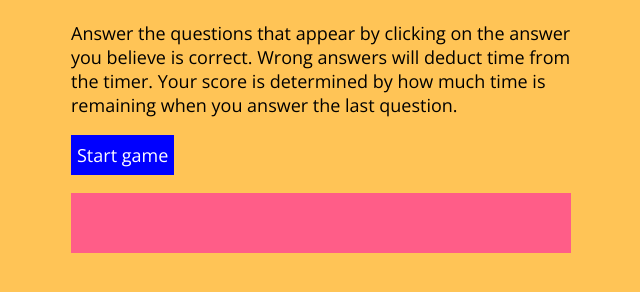
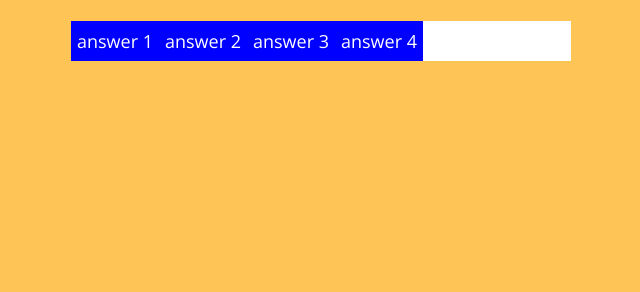
Before and after one commit to vincent-nguyen8931/Quiz-game, a plain HTML site: page index.html in a window 1280 px wide. Both pictures are taken after a click on the button "Start game". Shown: the part 212-504 px from the top of the page, without its empty margins (319-959 px from the left). Drawn offline with nearby package versions, Linux system fonts and the light colour scheme.

Commit message:
create the createResponses function to display possible answers from question object

```diff
--- a/script.js
+++ b/script.js
@@ -2,14 +2,18 @@ var h1Body = document.querySelector("h1")
 var pTag = document.querySelector("p")
 var startBtn = document.querySelector("#start-game")
 var responses = document.querySelector("#Responses")
+var btn1 = document.querySelectorAll("#button1")
+var btn2 = document.querySelectorAll("#button2")
+var btn3 = document.querySelectorAll("#button3")
+var btn4 = document.querySelectorAll("#button4")
 var timer = 0
 var questionNumber = 0
 var questionResponse = [
   {q: "question 1", a: "answer 1", b: "answer 2", c: "answer 3", d: "answer 4"},
-  {q: "question 1", a: "answer 1", b: "answer 2", c: "answer 3", d: "answer 4"},
-  {q: "question 1", a: "answer 1", b: "answer 2", c: "answer 3", d: "answer 4"},
-  {q: "question 1", a: "answer 1", b: "answer 2", c: "answer 3", d: "answer 4"},
-  {q: "question 1", a: "answer 1", b: "answer 2", c: "answer 3", d: "answer 4"}
+  {q: "question 1", a: "answer 2", b: "answer 2", c: "answer 3", d: "answer 4"},
+  {q: "question 1", a: "answer 3", b: "answer 2", c: "answer 3", d: "answer 4"},
+  {q: "question 1", a: "answer 4", b: "answer 2", c: "answer 3", d: "answer 4"},
+  {q: "question 1", a: "answer 5", b: "answer 2", c: "answer 3", d: "answer 4"}
 ]
 
 startBtn.addEventListener("click", startGame)
@@ -26,12 +30,28 @@ function startGame() {
 
 
 function displayQuestion() {
-  h1Body.textContent= questionResponse[questionNumber].q
-  // h1Body.textContent = "Test"
-  var li = document.createElement("li")
-  responses.appendChild(li)
+  startBtn.style.display = "none"
+  pTag.textContent = ""
+  h1Body.textContent = questionResponse[questionNumber].q
+  createResponses()
 
   // checkResponse(response)
+}
+
+function createResponses() {
+
+  var li = document.createElement("button")
+  li.textContent = questionResponse[questionNumber].a
+  responses.appendChild(li)
+  var li = document.createElement("button")
+  li.textContent = questionResponse[questionNumber].b
+  responses.appendChild(li)
+  var li = document.createElement("button")
+  li.textContent = questionResponse[questionNumber].c
+  responses.appendChild(li)
+  var li = document.createElement("button")
+  li.textContent = questionResponse[questionNumber].d
+  responses.appendChild(li)
 }
 
 function endGame() {
--- a/style.css
+++ b/style.css
@@ -41,25 +41,12 @@ li {
   margin-top: 5px;
   margin-bottom: 5px;
   padding: 5px;
-  background-color: #ff5d88;
+  background-color: blue;
   color: white;
   font-size: 1.5em;
   line-height: 1.5;
 }
 
-li:before {
-  content: "\200B";
-  position: absolute;
+li button:hover {
+  background-color: #080705;
 }
-
-li::after {
-  content: " ";
-  display: block;
-  clear: both;
-}
-
-
-
-li button:hover {
-  background-color: #febc5d;
-}
```
Also changed, not shown: 1 other file.
